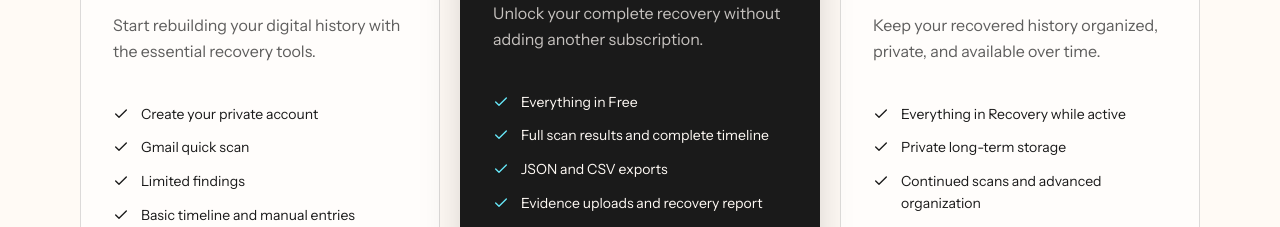
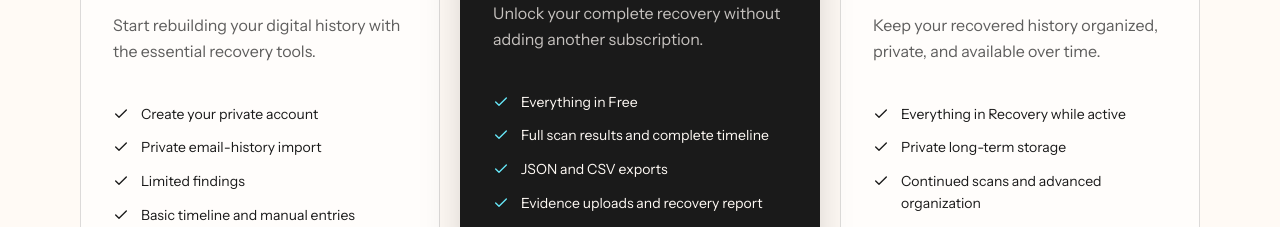
Before and after one commit to MPorter-7/echo-trace, a React (Vite) app: page / in a window 1280 px wide. Shown: the part 4660-4887 px from the top of the page. Built offline with nearby package versions, Linux system fonts and the light colour scheme; no server answers.

Commit message:
Replace Gmail scan with private email import

```diff
--- a/src/sections/PricingSection.tsx
+++ b/src/sections/PricingSection.tsx
@@ -8,7 +8,7 @@ const plans = [
     price: '$0',
     cadence: 'forever',
     description: 'Start rebuilding your digital history with the essential recovery tools.',
-    features: ['Create your private account', 'Gmail quick scan', 'Limited findings', 'Basic timeline and manual entries'],
+    features: ['Create your private account', 'Private email-history import', 'Limited findings', 'Basic timeline and manual entries'],
     cta: 'Start free',
     featured: false,
   },
```
